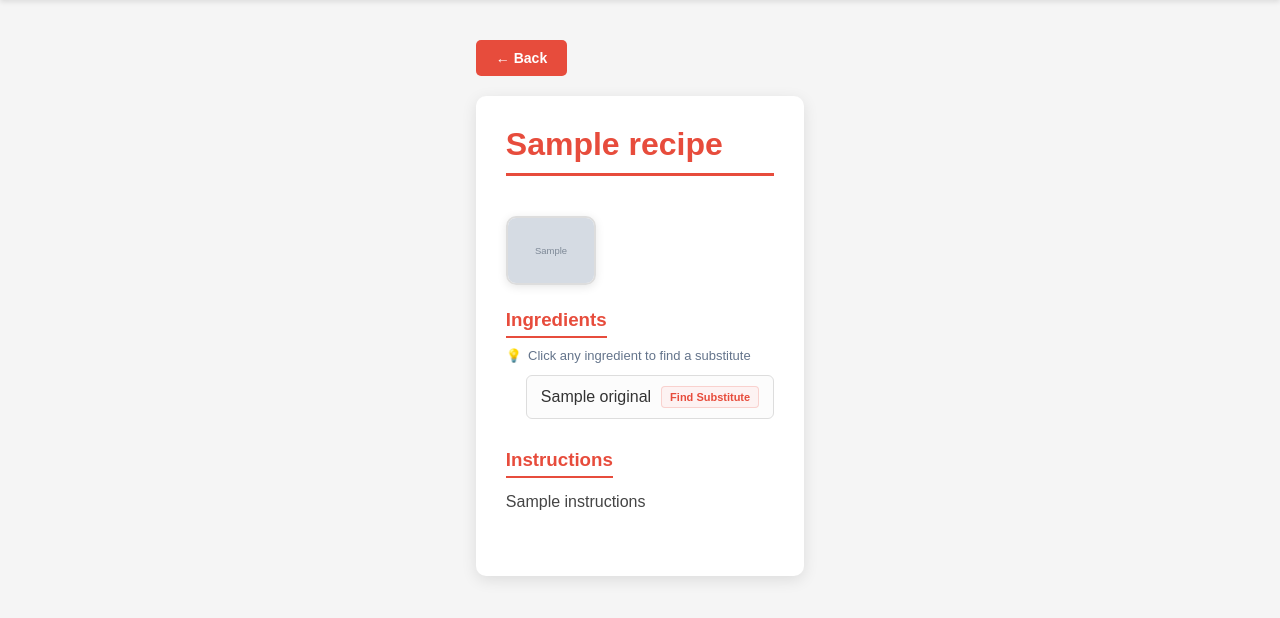
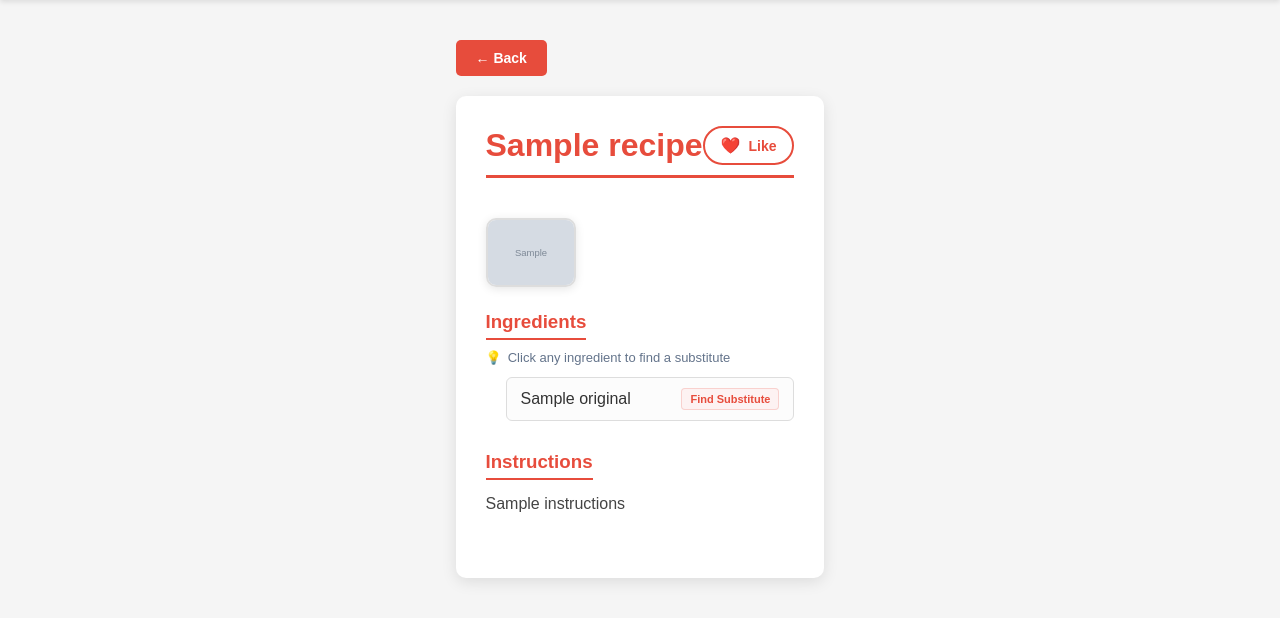
Before and after one commit to David-Beninson/recipe_project, a Flask app: template templates/cooking_steps.html in a window 1280 px wide. Shown: the part 76-694 px from the top of the page. Run offline with Flask 3, Linux system fonts and the light colour scheme; the template is opened without the code that fills it: most values are stand-ins (such as "Sample title", 1, 10 or a date in 2020); grey boxes marked "Sample" are stand-in pictures; parts of the project's set-up code (start-up, migrations or seed data) failed here and were passed over.

Commit message:
add a new like feature

```diff
--- a/app/main.py
+++ b/app/main.py
@@ -45,8 +45,18 @@ def login_required(f):
 
 @app.context_processor
 def inject_user():
-    """Inject username into all templates."""
-    return dict(username=session.get('username'))
+    """Inject username and liked recipe IDs into all templates."""
+    liked_ids = []
+    if 'user_id' in session:
+        try:
+            with SessionLocal() as db:
+                user_stmt = select(User).filter(User.id == session['user_id']).options(selectinload(User.liked_recipes))
+                user_obj = db.execute(user_stmt).scalars().first()
+                if user_obj:
+                    liked_ids = [r.spoonacular_id if r.spoonacular_id else r.id for r in user_obj.liked_recipes]
+        except Exception as e:
+            print(f"Error injecting liked ids: {e}")
+    return dict(username=session.get('username'), liked_recipe_ids=liked_ids)
 
 @app.route('/')
 def index():
@@ -144,6 +154,7 @@ def register():
 def home():
     """Home page after login showing previously searched recipes."""
     user_recipes = []
+    liked_recipes = []
     try:
         with SessionLocal() as db:
             # Load user searches with their cached recipes
@@ -170,11 +181,22 @@ def home():
                 recipe_data['title'] = r.title
                 user_recipes.append(recipe_data)
 
+            # Load user liked recipes
+            user_stmt = select(User).filter(User.id == session['user_id']).options(selectinload(User.liked_recipes))
+            user_obj = db.execute(user_stmt).scalars().first()
+            if user_obj:
+                for r in user_obj.liked_recipes:
+                    recipe_data = r.raw_data if r.raw_data else {}
+                    recipe_data['id'] = r.spoonacular_id if r.spoonacular_id else r.id
+                    recipe_data['title'] = r.title
+                    liked_recipes.append(recipe_data)
+
     except Exception as e:
         print(f"Error fetching user recipes: {e}")
         user_recipes = []
+        liked_recipes = []
 
-    return render_template('home.html', username=session.get('username'), user_recipes=user_recipes)
+    return render_template('home.html', username=session.get('username'), user_recipes=user_recipes, liked_recipes=liked_recipes)
 
 @app.route('/add_recipe', methods=['POST'])
 @login_required
@@ -261,7 +283,16 @@ def cooking_steps(recipe_id):
                 recipe = response.json()
                 # Ensure the ID matches what templates expect
                 recipe['id'] = recipe_id
-                return render_template('cooking_steps.html', recipe=recipe)
+
+                # Check if this recipe is liked by the current user
+                is_liked = False
+                with SessionLocal() as db:
+                    user_stmt = select(User).filter(User.id == session['user_id']).options(selectinload(User.liked_recipes))
+                    user_obj = db.execute(user_stmt).scalars().first()
+                    if user_obj:
+                        is_liked = any(r.spoonacular_id == recipe_id or r.id == recipe_id for r in user_obj.liked_recipes)
+
+                return render_template('cooking_steps.html', recipe=recipe, is_liked=is_liked)
             else:
                 flash('Recipe detail not found on server', 'error')
                 return redirect(url_for('home'))
@@ -269,6 +300,24 @@ def cooking_steps(recipe_id):
         print(f"Error fetching recipe: {e}")
         flash('Error loading recipe details from backend', 'error')
         return redirect(url_for('home'))
+
+
+@app.route('/recipe/<int:recipe_id>/like', methods=['POST'])
+@login_required
+def like_recipe_route(recipe_id):
+    """Toggle like for a recipe by calling the backend."""
+    token = create_access_token(data={"user_id": session['user_id']})
+    headers = {"Authorization": f"Bearer {token}"}
+    try:
+        with httpx.Client() as client:
+            response = client.post(f"http://127.0.0.1:8000/recipes/{recipe_id}/like", headers=headers, timeout=10.0)
+            if response.status_code == 200:
+                return jsonify(response.json())
+            else:
+                return jsonify({"error": "Failed to toggle like on backend"}), response.status_code
+    except Exception as e:
+        print(f"Error calling like backend: {e}")
+        return jsonify({"error": "Connection error to backend"}), 500
 
 @app.route('/substitutes')
 @login_required
--- a/static/css/style.css
+++ b/static/css/style.css
@@ -611,3 +611,57 @@ body {
 .btn-delete-ing:hover {
     color: #c0392b;
 }
+
+
+/* =====================================================
+   LIKE BUTTON COMPONENT
+   ===================================================== */
+.recipe-header {
+    display: flex;
+    justify-content: space-between;
+    align-items: center;
+    border-bottom: 3px solid #e74c3c;
+    padding-bottom: 10px;
+    margin-bottom: 20px;
+}
+
+.recipe-card h1.recipe-title {
+    border-bottom: none;
+    margin-bottom: 0;
+    padding-bottom: 0;
+}
+
+.like-button {
+    background-color: white;
+    color: #e74c3c;
+    border: 2px solid #e74c3c;
+    padding: 8px 16px;
+    border-radius: 20px;
+    cursor: pointer;
+    font-weight: bold;
+    font-size: 14px;
+    display: flex;
+    align-items: center;
+    gap: 8px;
+    transition: all 0.3s ease;
+}
+
+.like-button:hover {
+    background-color: #fdf2f2;
+    transform: translateY(-2px);
+    box-shadow: 0 4px 10px rgba(231, 76, 60, 0.1);
+}
+
+.like-button.liked {
+    background-color: #e74c3c;
+    color: white;
+}
+
+.like-button.liked:hover {
+    background-color: #c0392b;
+    border-color: #c0392b;
+}
+
+.heart-icon {
+    font-size: 16px;
+}
--- a/templates/base.html
+++ b/templates/base.html
@@ -33,6 +33,44 @@
 
     <!-- Scripts Section -->
     {% block extra_js %}{% endblock %}
+
+    <script>
+        document.addEventListener('click', async (event) => {
+            const likeBtn = event.target.closest('.btn-like-ajax');
+            if (!likeBtn) return;
+
+            event.preventDefault();
+            const recipeId = likeBtn.getAttribute('data-recipe-id');
+            try {
+                const response = await fetch(`/recipe/${recipeId}/like`, {
+                    method: 'POST',
+                    headers: {
+                        'Content-Type': 'application/json'
+                    }
+                });
+                if (response.ok) {
+                    const data = await response.json();
+
+                    // Update all buttons with this recipe ID
+                    document.querySelectorAll(`.btn-like-ajax[data-recipe-id="${recipeId}"]`).forEach(btn => {
+                        if (data.status === 'liked') {
+                            btn.classList.add('liked');
+                        } else {
+                            btn.classList.remove('liked');
+                        }
+                    });
+
+                    // Update all likes count displays with this recipe ID
+                    document.querySelectorAll(`.recipe-likes-count[data-recipe-id="${recipeId}"]`).forEach(span => {
+                        if (data.likes !== undefined) {
+                            span.textContent = data.likes;
+                        }
+                    });
+                }
+            } catch (e) {
+                console.error('Error toggling like:', e);
+            }
+        });
+    </script>
 </body>
-
 </html>
--- a/templates/components/recipe.html
+++ b/templates/components/recipe.html
@@ -34,6 +34,7 @@ Usage:
                 <!-- Like Count -->
                 <p>
                     <strong>Likes:</strong>
+                    <span class="recipe-likes-count" data-recipe-id="{{ recipe.id }}">
                         {% if recipe.likes is not none and recipe.likes is defined %}
                         {{ recipe.likes }}
                         {% elif recipe.aggregateLikes is not none and recipe.aggregateLikes is defined %}
@@ -41,6 +42,7 @@ Usage:
                         {% else %}
                         0
                         {% endif %}
+                    </span>
                 </p>
 
                 <!-- Ingredients rendering based on available structure -->
--- a/templates/cooking_steps.html
+++ b/templates/cooking_steps.html
@@ -8,7 +8,12 @@
         <button onclick="history.back()" class="btn-back">← Back</button>
     </div>
     <div class="recipe-card">
-        <h1>{{ recipe.title }}</h1>
+        <div class="recipe-header">
+            <h1 class="recipe-title">{{ recipe.title }}</h1>
+            <button id="like-btn" class="like-button btn-like-ajax {% if is_liked %}liked{% endif %}" data-recipe-id="{{ recipe.id }}">
+                <span class="heart-icon">❤️</span> Like
+            </button>
+        </div>
 
         <!-- Recipe Image -->
         {% if recipe.image %}
```
Also changed, not shown: app/models.py (+9 -0 lines), app/routers/recipes.py (+60 -0 lines), templates/home.html (+27 -12 lines), tests/test_recipes.py (+38 -0 lines), README.md. Lines whose indentation alone changed are shown as unchanged.
